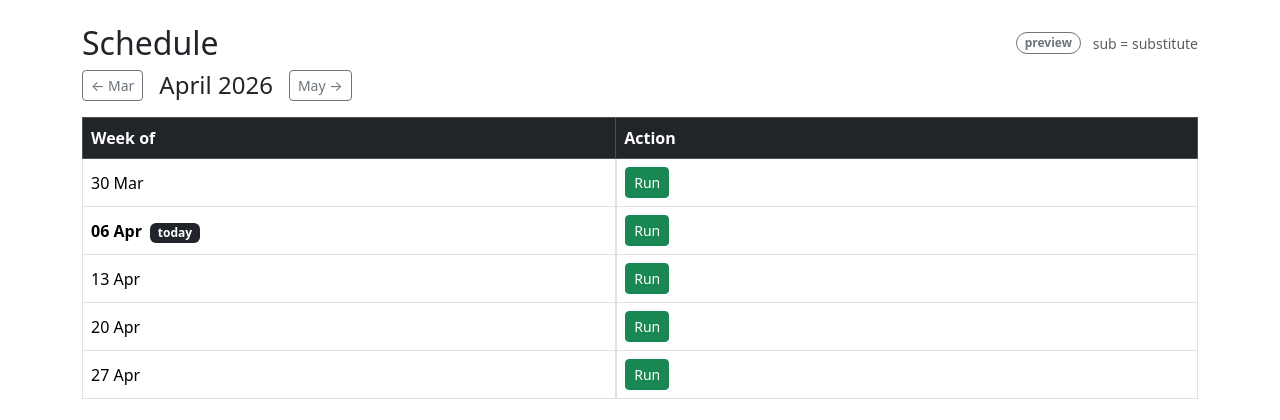
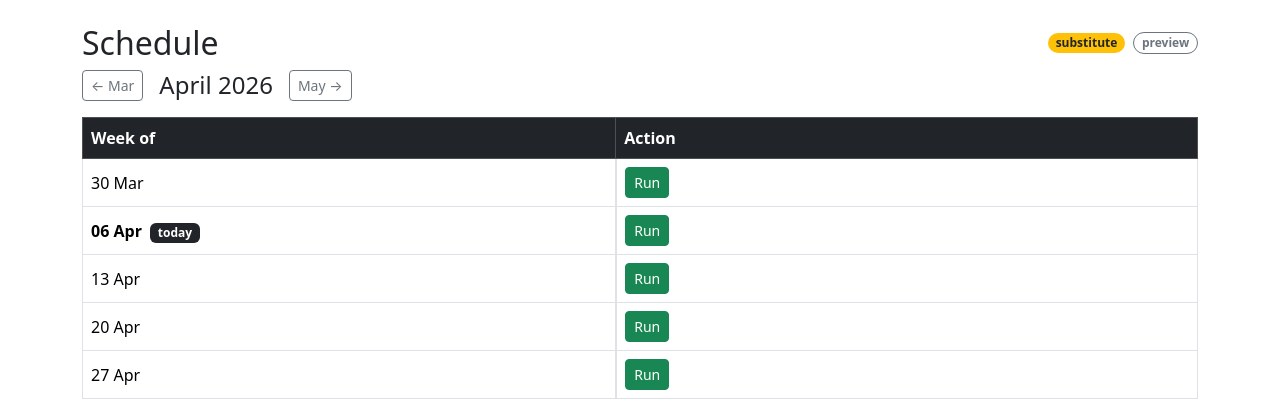
Before and after one commit to rraffi/triage-scheduler, a Flask app: page /admin/schedule in a window 1280 px wide. Shown: the part 56-476 px from the top of the page. Run offline with Flask 3, Linux system fonts and the light colour scheme; the visitor is signed in with stand-in values (Sample User, id 1); data that the repository does not hold is empty.

Commit message:
Yellow pill for substitute; drop sub text label

```diff
--- a/app/templates/admin/schedule.html
+++ b/app/templates/admin/schedule.html
@@ -10,8 +10,8 @@
       {% for app_name, color in app_colors.items() %}
       <span class="badge rounded-pill bg-{{ color }}">{{ app_name }}</span>
       {% endfor %}
+      <span class="badge rounded-pill bg-warning text-dark">substitute</span>
       <span class="badge rounded-pill border border-secondary text-secondary">preview</span>
-      <span class="text-muted small ms-1">sub = substitute</span>
     </div>
   </div>
 </div>
@@ -58,13 +58,13 @@
           {% if a.app == app_name %}
             {% set ns.found = true %}
             {% if week.persisted %}
-            <span class="badge rounded-pill bg-{{ color }}">
-              {{ a.member }}{% if a.sub %} <em>sub</em>{% endif %}
+            <span class="badge rounded-pill bg-{{ 'warning text-dark' if a.sub else color }}">
+              {{ a.member }}
             </span>
             {% else %}
-            <span class="badge rounded-pill border border-{{ color }} text-{{ color }}"
+            <span class="badge rounded-pill {% if a.sub %}border border-warning text-warning{% else %}border border-{{ color }} text-{{ color }}{% endif %}"
                   style="background:transparent">
-              {{ a.member }}{% if a.sub %} <em>sub</em>{% endif %}
+              {{ a.member }}
             </span>
             {% endif %}
           {% endif %}
```
